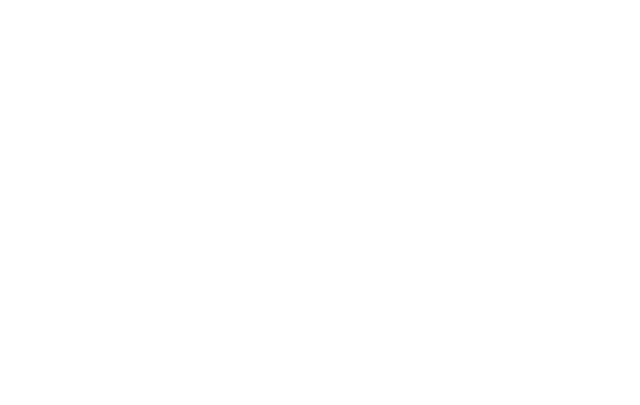
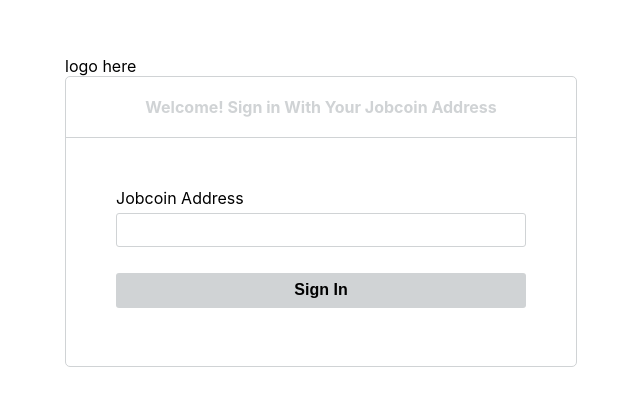
Before and after one commit to stormihoebe/jobcoin, a React (Create React App) app: page / in a window 1280 px wide. Shown: the part 189-594 px from the top of the page, without its empty margins (319-959 px from the left). Built offline with nearby package versions, Linux system fonts and the light colour scheme.

Commit message:
login view

```diff
--- a/src/App.js
+++ b/src/App.js
@@ -1,10 +1,10 @@
 import './App.css'
+import { Login } from './views/login'
 
 const App = () => {
   return (
     <div className="App">
-      <header className="App-header">
-      </header>
+      <Login></Login>
     </div>
   )
 }
--- /dev/null
+++ b/src/colors.js
@@ -0,0 +1,5 @@
+export const colors = {
+  primary: '#D0D3D5',
+  secondary: '#6F6F70',
+  accent: '#54A8FF'
+}
--- /dev/null
+++ b/src/styled_components/button.js
@@ -0,0 +1,17 @@
+import styled from "styled-components"
+import { colors } from "../colors"
+const { primary } = colors
+
+export const Button = styled.button`
+  display: inline-block;
+  border-radius: 3px;
+  padding: 0.5rem 0;
+  margin: 0.5rem 0;
+  width: 100%;
+  background: ${primary};
+  color: black;
+  border: none;
+  height: 35px;
+  font-weight: bolder;
+  font-size: medium;
+`
--- /dev/null
+++ b/src/views/login.js
@@ -0,0 +1,75 @@
+import styled from "styled-components"
+import { Button } from "../styled_components/button"
+import { colors } from "../colors"
+const { primary } = colors
+
+export const Login = () => {
+  return (
+    <LoginView>
+      <div className="wrapper">
+        <div className="logo">
+          logo here
+        </div>
+        <div className="login-area">
+          <div className="header">
+            Welcome! Sign in With Your Jobcoin Address
+          </div>
+          <div className="body">
+            <form>
+              <label>Jobcoin Address</label>
+              <input></input>
+              <Button>Sign In</Button>
+            </form>
+          </div>
+        </div>
+
+      </div>
+    </LoginView>
+  )
+}
+
+const LoginView = styled.div`
+  display:flex;
+  justify-content: center;
+  align-items: center;
+  min-height: 100vh;
+  .wrapper {
+    width: 40%;
+    min-width: 400px;
+  }
+  .login-area {
+    border: 1px solid ${primary};
+    border-radius: 5px;
+    .header {
+      color: ${primary};
+      font-weight: bolder;
+      font-size: medium;
+      text-align: center;
+      height: 60px;
+      border-bottom: 1px solid ${primary};
+      display:flex;
+      justify-content: center;
+      align-items: center;
+    }
+    .body {
+      justify-content: center;
+      align-items: center;
+      margin: 50px;
+    }
+    form {
+      display: flex;
+      flex-direction: column;
+      label: {
+        width: 100%;
+        display: block;
+      }
+      input {
+        height: 30px;
+        border: 1px solid ${primary};
+        border-radius: 3px;
+        margin-bottom: 18px;
+        margin-top: 5px;
+      }
+    }
+  }
+`
```
Also changed, not shown: src/strings.js (added), src/views/main.js (added), 1 other file (tests, documents, lock files or other folders).
